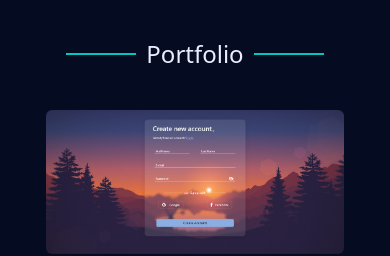
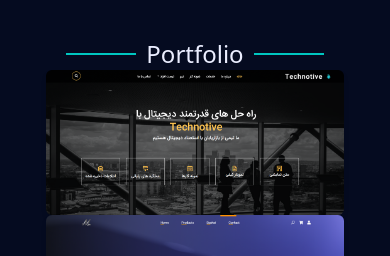
Before and after one commit to mahdimirzakhanii/resume, a React (Vite) app: page / in a window 390 px wide. Shown: the part 3412-3668 px from the top of the page. Built offline with nearby package versions, Linux system fonts and the light colour scheme; the HTML template or start-up script is replaced by a standard one.

Commit message:
edit portfolio and navbar

```diff
--- a/src/Components/Nav.jsx
+++ b/src/Components/Nav.jsx
@@ -33,9 +33,8 @@ const Nav = ({ toggleDarkMode }) => {
   }, []);
   return (
     <div
-      className={`top-header top-0 fixed duration-700 dark:bg-tertiary bg-primary z-50 h-20 container w-full flex justify-around items-center ${
-        hasScrolled ? "shadow-md" : ""
-      } `}
+      className={`top-header top-0 fixed duration-700 dark:bg-tertiary bg-primary z-50 h-20 w-full flex justify-around items-center
+        ${hasScrolled ? "shadow-md" : ""} `}
     >
       <div className="flex flex-row-reverse md:flex-row justify-between md:justify-around w-10/12 md:w-2/12">
         <div className="logo">
@@ -56,9 +55,8 @@ const Nav = ({ toggleDarkMode }) => {
         {show && (
           <div className="fixed inset-0 overflow-hidden bg-black bg-opacity-50 z-50 md:static">
             <ul
-              className={`flex flex-col absolute w-full h-full bg-black md:bg-transparent md:flex-row justify-around items-center  ${
-                show ? "md:flex" : "hidden"
-              }`}
+              className={`flex flex-col absolute w-full h-full bg-black md:bg-transparent md:flex-row justify-around items-center  ${show ? "md:flex" : "hidden"
+                }`}
             >
               <li>
                 <button
--- a/src/Components/Portfolio.jsx
+++ b/src/Components/Portfolio.jsx
@@ -1,55 +1,60 @@
 import p1 from "../../public/assets/img/p1.png";
 import p2 from "../../public/assets/img/p2.png";
+import p3 from "../../public/assets/img/online-shop.png";
 import { HiLink } from "react-icons/hi";
+
+const portfolio = [
+  // {
+  //   "href": "https://mahdimirzakhanii.github.io/login/",
+  //   "img": p1,
+  // },
+  {
+    "href": "https://technotive.vercel.app/",
+    "img": p2,
+  },
+  {
+    "href": "https://mobile-zone.vercel.app/",
+    "img": p3,
+  },
+
+]
+
 
 function Portfolio() {
   return (
-    <div className="portfolio">
-      <h1 className="title dark:text-primary text-tertiary text-2xl md:text-3xl text-center relative flex w-fit mx-auto">
+    <div className="portfolio flex items-center justify-center flex-col">
+      <h1 className="title dark:text-primary text-tertiary text-2xl md:text-3xl text-center relative flex w-fit ">
         Portfolio
       </h1>
-      <div className=" portfolio-link w-11/12 mx-auto flex flex-wrap flex-col md:flex-row justify-around items-center overflow-hidden">
+      <div className="portfolio-link w-11/12 mb-40 flex flex-wrap flex-col md:flex-row justify-around items-center overflow-hidden">
+        {portfolio?.map((item, index) => {
+          const animationDirection = index % 2 === 0 ? "fade-right" : "fade-left";
+          const isOddItem = index % 2 !== 0;
+
+          return (
             <div
-          className=" portfolio-box w-full my-10 lg:mt-20  flex justify-start relative "
-          data-aos="fade-right"
+              key={index}
+              data-aos={animationDirection}
               data-aos-offset="10"
               data-aos-duration="1000"
               data-aos-easing="ease-in-sine"
+              className={`portfolio-box w-10/12 md:w-[45%] flex flex-col relative ${isOddItem ? "md:mt-40" : "md:mt-0"}`}
             >
-          <div className=" w-10/12 mx-auto md:mx-0 md:w-5/12 rounded-md relative group">
-            <img src={p1} className="rounded-md " alt="" />
-            <div className="before:bg-black before:opacity-0 group-hover:before:opacity-50 before:rounded-md before:absolute before:inset-0 before:transition-all before:duration-700 before:ease-in-out"></div>{" "}
+              <div className="flex items-center justify-center md:mx-0 shadow-md rounded-md relative group">
+                <img src={item?.img} className="rounded-md group-hover:brightness-50 duration-700" alt="" />
                 <a
-              href="https://mahdimirzakhanii.github.io/login/"
-              className="bg-secondary text-md lg:text-xl py-1 px-4 lg:py-2 lg:px-5 z-30 absolute mx-auto flex rounded-md opacity-0 transition-all duration-700 ease-in-out group-hover:opacity-100 bottom-4 lg:bottom-16 left-[26vw] md:left-[14vw] lg:left-56"
+                  href={item?.href}
+                  className="bg-secondary text-sm lg:text-xl opacity-0 group-hover:opacity-100 w-32 py-1.5 z-30 absolute flex items-center justify-center gap-2 rounded-md transition-all duration-700 ease-in-out bottom-4 lg:bottom-16 hover:!opacity-100"
                   target="_blank"
+                  rel="noopener noreferrer"
                 >
                   Project
-              <HiLink className="relative left-3 top-1" />
-            </a>
-          </div>{" "}
-        </div>
-
-        <div
-          className="portfolio-box w-full my-10 lg:mt-20 flex justify-end relative "
-          data-aos="fade-left"
-          data-aos-offset="10"
-          data-aos-duration="1000"
-          data-aos-easing="ease-in-sine"
-        >
-          <div className="w-10/12 md:w-5/12 mx-auto md:mx-0 rounded-md relative md:bottom-56 md:right-14 group">
-            <img src={p2} alt="" className="rounded-md " />
-            <div className="before:bg-black  before:opacity-0 group-hover:before:opacity-50 before:rounded-md before:absolute before:inset-0 before:transition-all before:duration-700 before:ease-in-out"></div>
-            <a
-              href="https://mahdimirzakhanii.github.io/Technotive/"
-              className="bg-secondary text-md lg:text-xl py-1 px-4 lg:py-2 lg:px-5 z-30 absolute mx-auto flex rounded-md  opacity-0 transition-all duration-700 ease-in-out group-hover:opacity-100 bottom-4 lg:bottom-16 left-[26vw] md:left-[14vw] lg:left-56"
-              target="_blank"
-            >
-              Project
-              <HiLink className="relative left-3 top-1" />
+                  <HiLink />
                 </a>
               </div>
             </div>
+          );
+        })}
       </div>
     </div>
   );
--- a/src/Components/Skills.jsx
+++ b/src/Components/Skills.jsx
@@ -51,7 +51,7 @@ function Skills() {
 
   return (
     <div className="skills my-32 lg:my-64 relative z-20">
-      <h1 className=" dark:text-primary text-tertiary text-2xl md:text-3xl text-center relative flex w-fit mx-auto">
+      <h1 className="title dark:text-primary text-tertiary text-2xl md:text-3xl text-center relative flex w-fit mx-auto">
         Skills
       </h1>
       <div
@@ -67,7 +67,7 @@ function Skills() {
             className="flex justify-center relative w-6/12 md:w-5/12 lg:w-4/12 h-40 lg:h-56 my-11 lg:my-8 "
           >
             <div
-              className={`w-11/12 lg:w-9/12  h-52 bg-dark dark:bg-ligh dark:bg-ligh lg:h-64 lg:my-8 mx-1 rounded-ss-xl rounded-ee-xl lg:rounded-ss-3xl lg:rounded-ee-3xl border-y-2 border-y-secondary border-x-0  bejustify-between relative flex flex-col items-center `}
+              className={`w-11/12 lg:w-9/12 h-52 bg-dark dark:bg-ligh lg:h-64 lg:my-8 mx-1 rounded-ss-xl rounded-ee-xl lg:rounded-ss-3xl lg:rounded-ee-3xl border-y-2 border-y-secondary border-x-0 bejustify-between relative flex flex-col items-center `}
             >
               <div className="bg-secondary relative flex justify-center items-center top-3 lg:w-fit rounded-full p-2">
                 <img
```
Also changed, not shown: public/assets/img/online-shop.png (added). Lines whose indentation alone changed are shown as unchanged.
